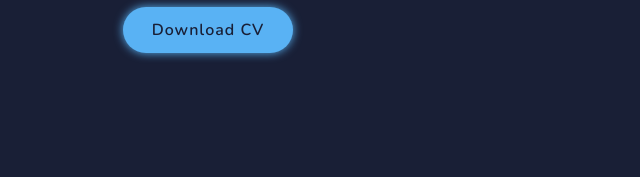
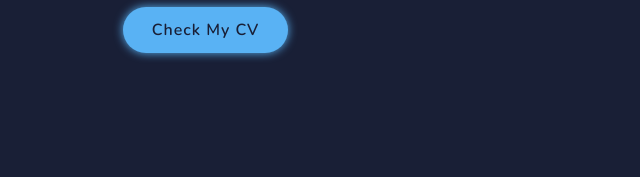
Before and after one commit to akshay81k/nova_webdev_tasks, a plain HTML site: page portfolio/index.html in a window 1280 px wide. Shown: the part 508-685 px from the top of the page, 0-640 px from the left. Drawn offline with nearby package versions, Linux system fonts and the light colour scheme.

Commit message:
Task 2 done

```diff
--- a/portfolio/index.html
+++ b/portfolio/index.html
@@ -52,7 +52,7 @@
               <a href="#"><i class="fa-brands fa-github"></i></a>
               <a href="#"><i class="fa-brands fa-instagram"></i></a>
             </div>
-            <a href="#" class="btn mt-3">Download CV</a>
+            <a href="./images/akshay kokate.pdf" target="_blank" class="btn mt-3">Check My CV</a>
           </div>
           <div class="col-lg-6 text-center">
             <img src="profile.png" class="img-fluid" alt="Akshay Kokate" />
```
Also changed, not shown: 2 other files.
